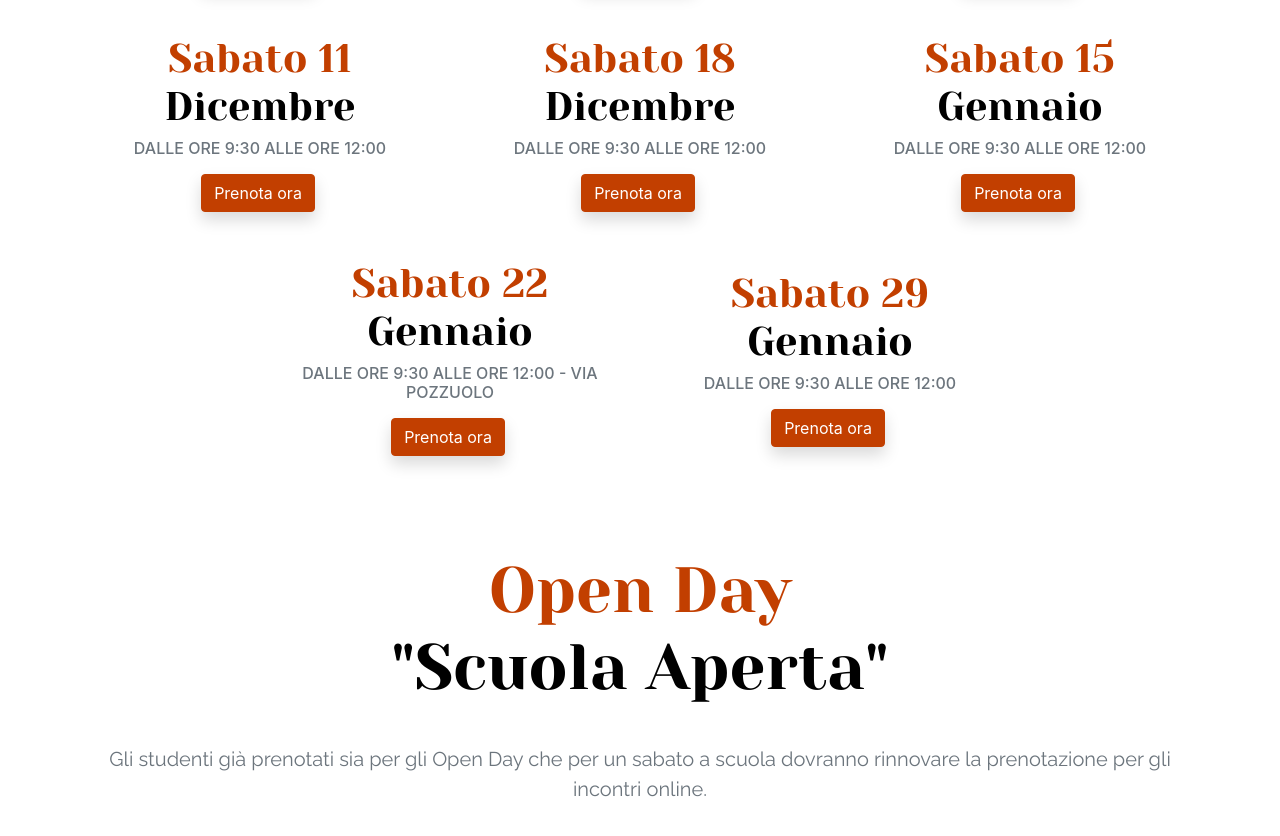
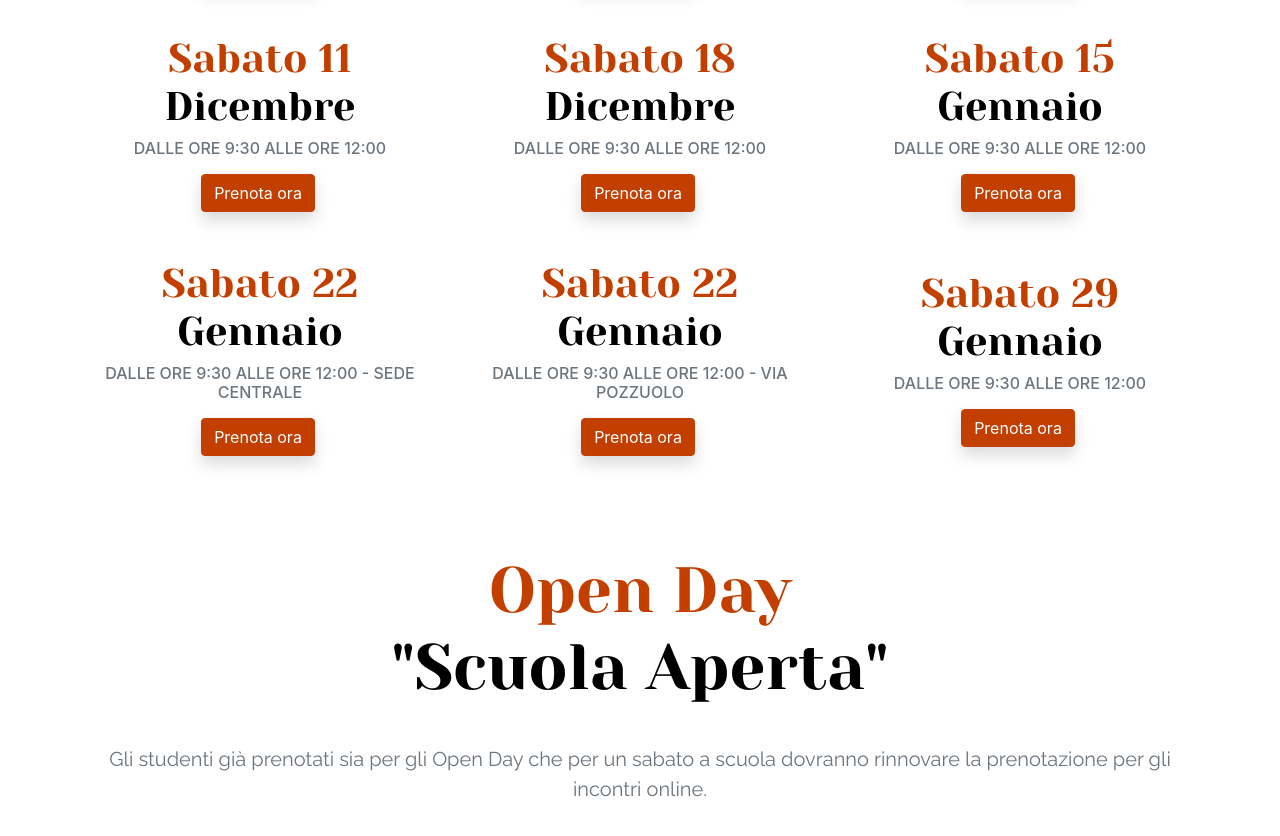
Before and after one commit to PiervitoCreanza/orientamento.liceodegiorgi.edu.it, a Jekyll site: the page built from incontri.html, in a window 1280 px wide and 900 px high, scrolled down 3340 px. Shown: the top 836 px of the window. Built offline with Jekyll 4.4.1, drawn with Linux system fonts in a browser that asks for light colours.

Commit message:
Updated '_data/incontri.json' via CloudCannon

```diff
--- a/_data/incontri.json
+++ b/_data/incontri.json
@@ -137,6 +137,12 @@
 				{
 					"giorno": "Sabato 22",
 					"mese": "Gennaio",
+					"orario": "dalle ore 9:30 alle ore 12:00 - SEDE CENTRALE",
+					"url": "https://forms.gle/wiUBZDLZLofjKWZS8"
+				},
+				{
+					"giorno": "Sabato 22",
+					"mese": "Gennaio",
 					"orario": "dalle ore 9:30 alle ore 12:00 - VIA POZZUOLO",
 					"url": "https://forms.gle/Y6vSnvqPskN8ziT48"
 				},
```
